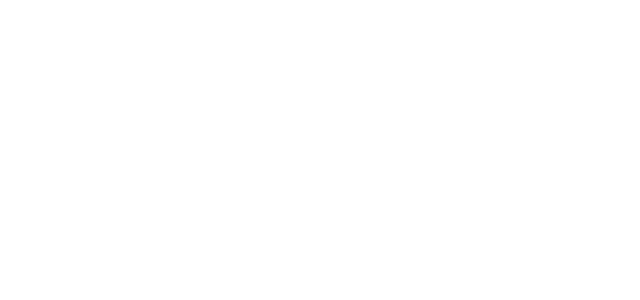
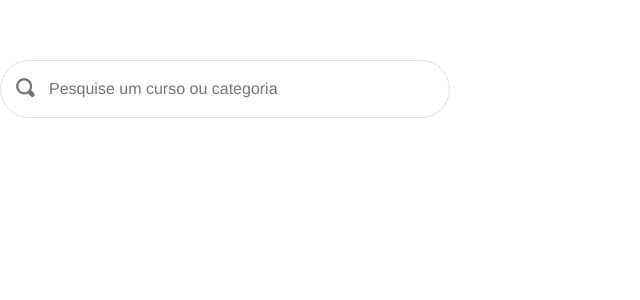
Before and after one commit to chroanz/front-devops, a Vue app: page /barra-de-busca in a window 1280 px wide. Before the commit this address had no page. Shown: the top 300 px of the page, without its empty margins (0-640 px from the left). Built offline with nearby package versions, Linux system fonts and the light colour scheme.

Commit message:
:lipstick: feat: criação do componente de barra de busca de cursos ou categorias

```diff
--- /dev/null
+++ b/src/components/BarraDeBusca.vue
@@ -0,0 +1,50 @@
+<template>
+    <div class="form-group position-relative div-barra-de-busca">
+        <input class="barra-de-busca" type="text" name="busca" id="busca" placeholder="Pesquise um curso ou categoria">
+        <img src="../../public/lupa.svg" alt="Ícone de lupa" class="icone-lupa">
+    </div>
+</template>
+
+<script>
+
+    export default {
+        name: 'BarraDeBusca',
+        data() {
+            return {
+                busca: ''
+            }
+        }
+    }
+</script>
+
+<style>
+
+    .div-barra-de-busca {
+        width: clamp(300px, 100%, 450px);
+    }
+
+    .icone-lupa {
+        width: 1.2rem;
+        position: absolute;
+        z-index: 1;
+        top: 1.1rem;
+        left: 1rem;
+    }
+
+    .barra-de-busca {
+        padding: 1rem 3rem;
+        width: 100%;
+        border-radius: 5rem;
+        font-size: 1rem;
+        font-weight: 400;
+        line-height: 1.5;
+        color: var(--bs-body-color);
+        -webkit-appearance: none;
+        -moz-appearance: none;
+        appearance: none;
+        background-color: var(--bs-body-bg);
+        background-clip: padding-box;
+        border: var(--bs-border-width) solid var(--bs-border-color);
+        transition: border-color .15s ease-in-out,box-shadow .15s ease-in-out;
+    }
+</style>
--- a/src/router/index.js
+++ b/src/router/index.js
@@ -3,6 +3,7 @@
 import Login from '../components/LoginComponent.vue';
 import PreRecuperarSenha from '@/components/PreRecuperarSenha.vue';
 import FormRecuperarSenha from '@/components/FormRecuperarSenha.vue';
+import BarraDeBusca from '@/components/BarraDeBusca.vue';
 
 const routes = [
   {
@@ -24,6 +25,11 @@
     path: '/recuperar-senha',
     name: 'FormRecuperarSenha',
     component: FormRecuperarSenha
+  },
+  {
+    path: '/barra-de-busca',
+    name: 'BarraDeBusca',
+    component: BarraDeBusca
   }
 ];
 
```
Also changed, not shown: public/logo.png (added), public/lupa.svg (added).
